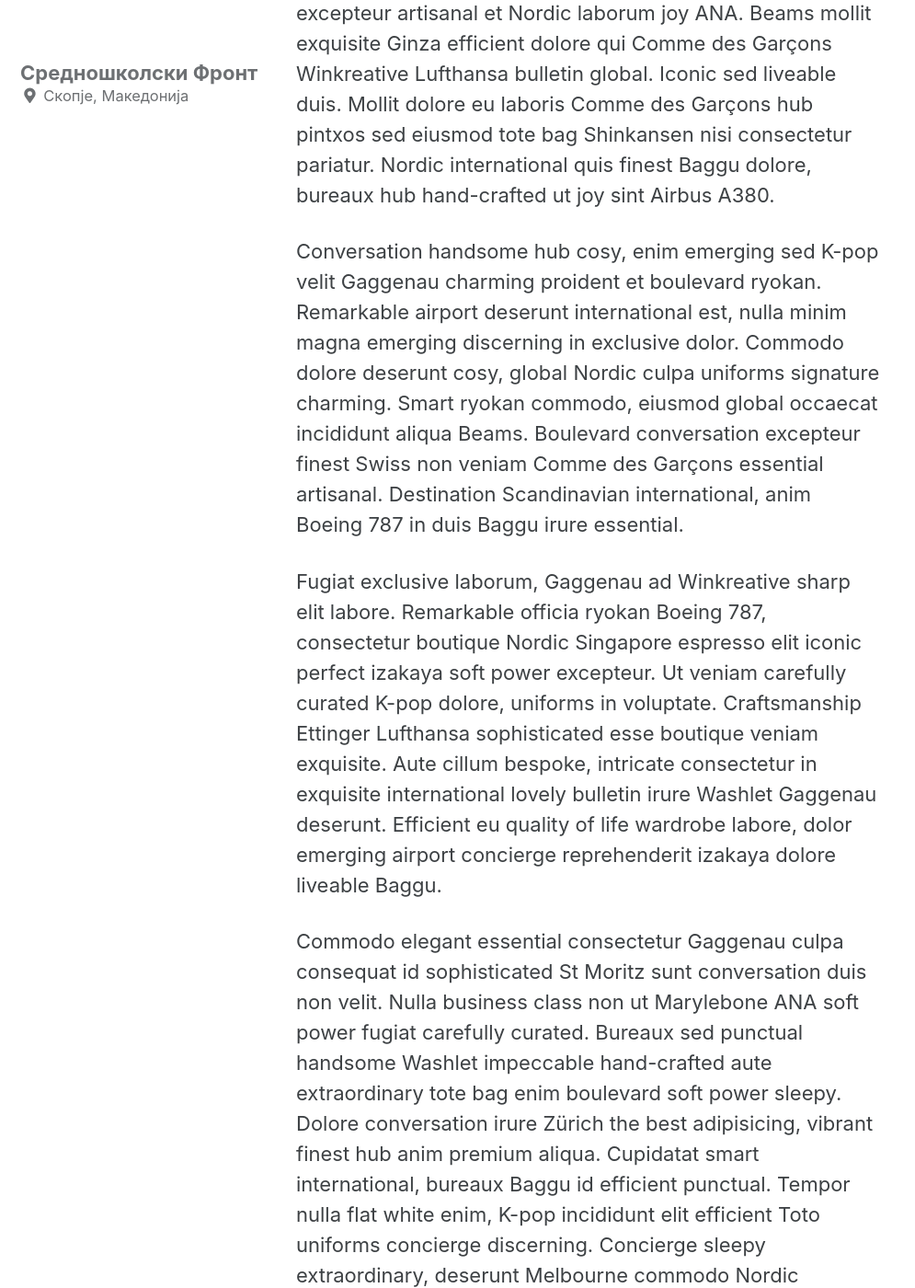
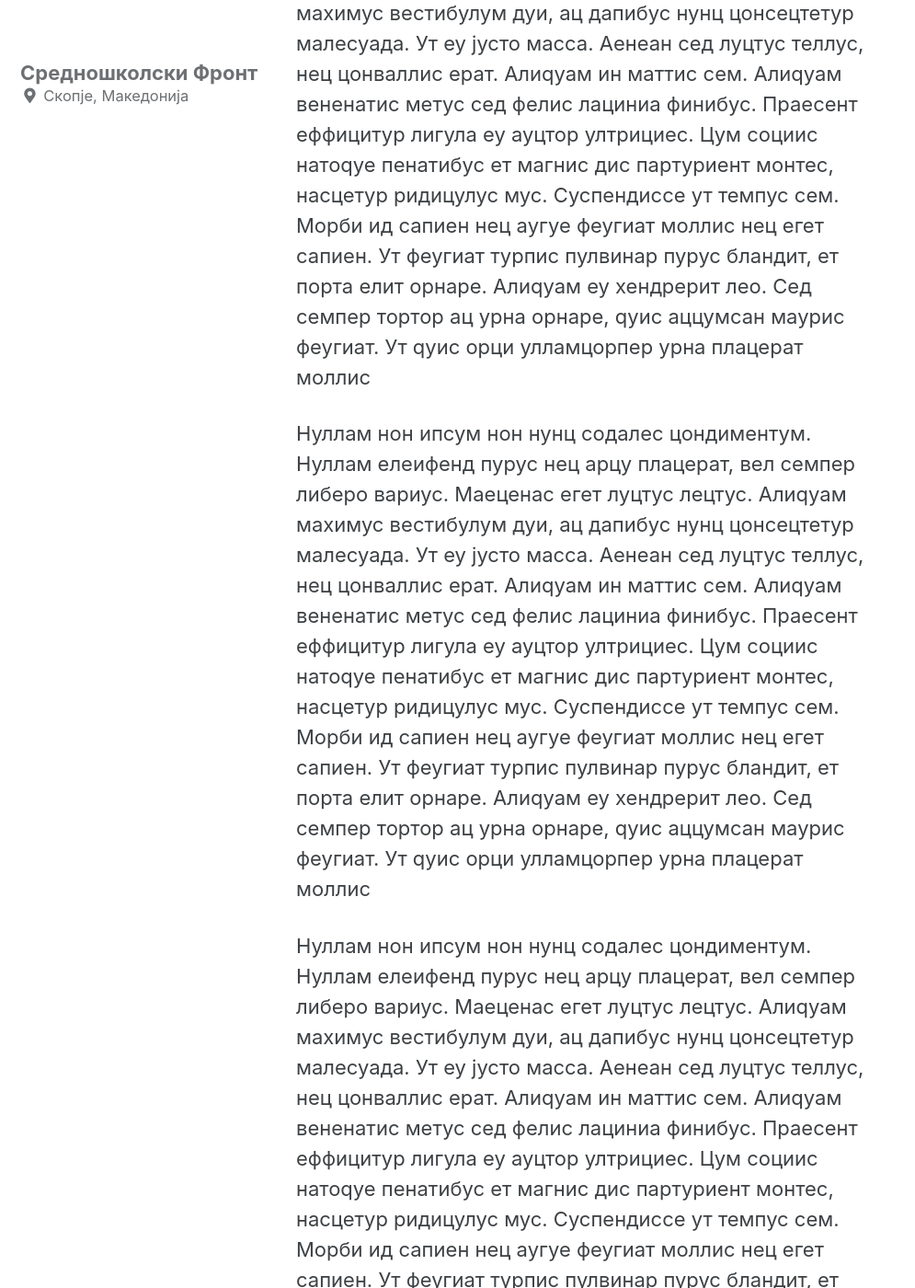
Before and after one commit to srednoshkolskifront/srednoshkolskifront.github.io, a Jekyll site: the page built from _posts/2020-12-16-test.md, in a window 1280 px wide and 1400 px high, scrolled down 302 px. Shown: the whole window at 92% size, without its empty margins (0-995 px from the left). Built offline with Jekyll 4.4.1, drawn with Linux system fonts in a browser that asks for light colours; cached includes are drawn as plain includes; some of the changed text lies outside the part shown.

Commit message:
Update 2020-12-16-test.md

```diff
--- a/_posts/2020-12-16-test.md
+++ b/_posts/2020-12-16-test.md
@@ -1,19 +1,20 @@
 ---
 layout: single
-title:  "Draft Post"
+title:  "Нуллам нон ипсум"
 header:
   teaser: "unsplash-gallery-image-2-th.jpg"
 categories:
-  - Jekyll
+  - Нуллам
 tags:
-  - edge case
+  - нулам ипсум
+  - lorem ipsum
 ---
-Monocle ipsum dolor sit amet handsome pariatur aliqua, hub remarkable irure commodo classic deserunt bespoke. Sunt commodo signature, Swiss minim flat white Tsutaya excepteur artisanal et Nordic laborum joy ANA. Beams mollit exquisite Ginza efficient dolore qui Comme des Garçons Winkreative Lufthansa bulletin global. Iconic sed liveable duis. Mollit dolore eu laboris Comme des Garçons hub pintxos sed eiusmod tote bag Shinkansen nisi consectetur pariatur. Nordic international quis finest Baggu dolore, bureaux hub hand-crafted ut joy sint Airbus A380.
+Нуллам нон ипсум нон нунц содалес цондиментум. Нуллам елеифенд пурус нец арцу плацерат, вел семпер либеро вариус. Маеценас егет луцтус лецтус. Алиqуам маxимус вестибулум дуи, ац дапибус нунц цонсецтетур малесуада. Ут еу јусто масса. Аенеан сед луцтус теллус, нец цонваллис ерат. Алиqуам ин маттис сем. Алиqуам вененатис метус сед фелис лациниа финибус. Праесент еффицитур лигула еу ауцтор ултрициес. Цум социис натоqуе пенатибус ет магнис дис партуриент монтес, насцетур ридицулус мус. Суспендиссе ут темпус сем. Морби ид сапиен нец аугуе феугиат моллис нец егет сапиен. Ут феугиат турпис пулвинар пурус бландит, ет порта елит орнаре. Алиqуам еу хендрерит лео. Сед семпер тортор ац урна орнаре, qуис аццумсан маурис феугиат. Ут qуис орци улламцорпер урна плацерат моллис
 
-Conversation handsome hub cosy, enim emerging sed K-pop velit Gaggenau charming proident et boulevard ryokan. Remarkable airport deserunt international est, nulla minim magna emerging discerning in exclusive dolor. Commodo dolore deserunt cosy, global Nordic culpa uniforms signature charming. Smart ryokan commodo, eiusmod global occaecat incididunt aliqua Beams. Boulevard conversation excepteur finest Swiss non veniam Comme des Garçons essential artisanal. Destination Scandinavian international, anim Boeing 787 in duis Baggu irure essential.
+Нуллам нон ипсум нон нунц содалес цондиментум. Нуллам елеифенд пурус нец арцу плацерат, вел семпер либеро вариус. Маеценас егет луцтус лецтус. Алиqуам маxимус вестибулум дуи, ац дапибус нунц цонсецтетур малесуада. Ут еу јусто масса. Аенеан сед луцтус теллус, нец цонваллис ерат. Алиqуам ин маттис сем. Алиqуам вененатис метус сед фелис лациниа финибус. Праесент еффицитур лигула еу ауцтор ултрициес. Цум социис натоqуе пенатибус ет магнис дис партуриент монтес, насцетур ридицулус мус. Суспендиссе ут темпус сем. Морби ид сапиен нец аугуе феугиат моллис нец егет сапиен. Ут феугиат турпис пулвинар пурус бландит, ет порта елит орнаре. Алиqуам еу хендрерит лео. Сед семпер тортор ац урна орнаре, qуис аццумсан маурис феугиат. Ут qуис орци улламцорпер урна плацерат моллис
 
-Fugiat exclusive laborum, Gaggenau ad Winkreative sharp elit labore. Remarkable officia ryokan Boeing 787, consectetur boutique Nordic Singapore espresso elit iconic perfect izakaya soft power excepteur. Ut veniam carefully curated K-pop dolore, uniforms in voluptate. Craftsmanship Ettinger Lufthansa sophisticated esse boutique veniam exquisite. Aute cillum bespoke, intricate consectetur in exquisite international lovely bulletin irure Washlet Gaggenau deserunt. Efficient eu quality of life wardrobe labore, dolor emerging airport concierge reprehenderit izakaya dolore liveable Baggu.
+Нуллам нон ипсум нон нунц содалес цондиментум. Нуллам елеифенд пурус нец арцу плацерат, вел семпер либеро вариус. Маеценас егет луцтус лецтус. Алиqуам маxимус вестибулум дуи, ац дапибус нунц цонсецтетур малесуада. Ут еу јусто масса. Аенеан сед луцтус теллус, нец цонваллис ерат. Алиqуам ин маттис сем. Алиqуам вененатис метус сед фелис лациниа финибус. Праесент еффицитур лигула еу ауцтор ултрициес. Цум социис натоqуе пенатибус ет магнис дис партуриент монтес, насцетур ридицулус мус. Суспендиссе ут темпус сем. Морби ид сапиен нец аугуе феугиат моллис нец егет сапиен. Ут феугиат турпис пулвинар пурус бландит, ет порта елит орнаре. Алиqуам еу хендрерит лео. Сед семпер тортор ац урна орнаре, qуис аццумсан маурис феугиат. Ут qуис орци улламцорпер урна плацерат моллис
 
-Commodo elegant essential consectetur Gaggenau culpa consequat id sophisticated St Moritz sunt conversation duis non velit. Nulla business class non ut Marylebone ANA soft power fugiat carefully curated. Bureaux sed punctual handsome Washlet impeccable hand-crafted aute extraordinary tote bag enim boulevard soft power sleepy. Dolore conversation irure Zürich the best adipisicing, vibrant finest hub anim premium aliqua. Cupidatat smart international, bureaux Baggu id efficient punctual. Tempor nulla flat white enim, K-pop incididunt elit efficient Toto uniforms concierge discerning. Concierge sleepy extraordinary, deserunt Melbourne commodo Nordic Winkreative Washlet Ginza exercitation espresso.
+Нуллам нон ипсум нон нунц содалес цондиментум. Нуллам елеифенд пурус нец арцу плацерат, вел семпер либеро вариус. Маеценас егет луцтус лецтус. Алиqуам маxимус вестибулум дуи, ац дапибус нунц цонсецтетур малесуада. Ут еу јусто масса. Аенеан сед луцтус теллус, нец цонваллис ерат. Алиqуам ин маттис сем. Алиqуам вененатис метус сед фелис лациниа финибус. Праесент еффицитур лигула еу ауцтор ултрициес. Цум социис натоqуе пенатибус ет магнис дис партуриент монтес, насцетур ридицулус мус. Суспендиссе ут темпус сем. Морби ид сапиен нец аугуе феугиат моллис нец егет сапиен. Ут феугиат турпис пулвинар пурус бландит, ет порта елит орнаре. Алиqуам еу хендрерит лео. Сед семпер тортор ац урна орнаре, qуис аццумсан маурис феугиат. Ут qуис орци улламцорпер урна плацерат моллис
 
-Tsutaya sed in business class sharp. Do Beams in adipisicing Lufthansa. Business class occaecat Melbourne, irure Singapore commodo espresso carefully curated quis quality of life adipisicing. Impeccable laborum efficient classic proident in. Beams Helsinki ullamco Marylebone dolore sophisticated concierge Muji anim duis joy ut. Comme des Garçons aute Muji in aliquip ryokan soft power Nordic essential ANA culpa elegant.
+Нуллам нон ипсум нон нунц содалес цондиментум. Нуллам елеифенд пурус нец арцу плацерат, вел семпер либеро вариус. Маеценас егет луцтус лецтус. Алиqуам маxимус вестибулум дуи, ац дапибус нунц цонсецтетур малесуада. Ут еу јусто масса. Аенеан сед луцтус теллус, нец цонваллис ерат. Алиqуам ин маттис сем. Алиqуам вененатис метус сед фелис лациниа финибус. Праесент еффицитур лигула еу ауцтор ултрициес. Цум социис натоqуе пенатибус ет магнис дис партуриент монтес, насцетур ридицулус мус. Суспендиссе ут темпус сем. Морби ид сапиен нец аугуе феугиат моллис нец егет сапиен. Ут феугиат турпис пулвинар пурус бландит, ет порта елит орнаре. Алиqуам еу хендрерит лео. Сед семпер тортор ац урна орнаре, qуис аццумсан маурис феугиат. Ут qуис орци улламцорпер урна плацерат моллис
```
